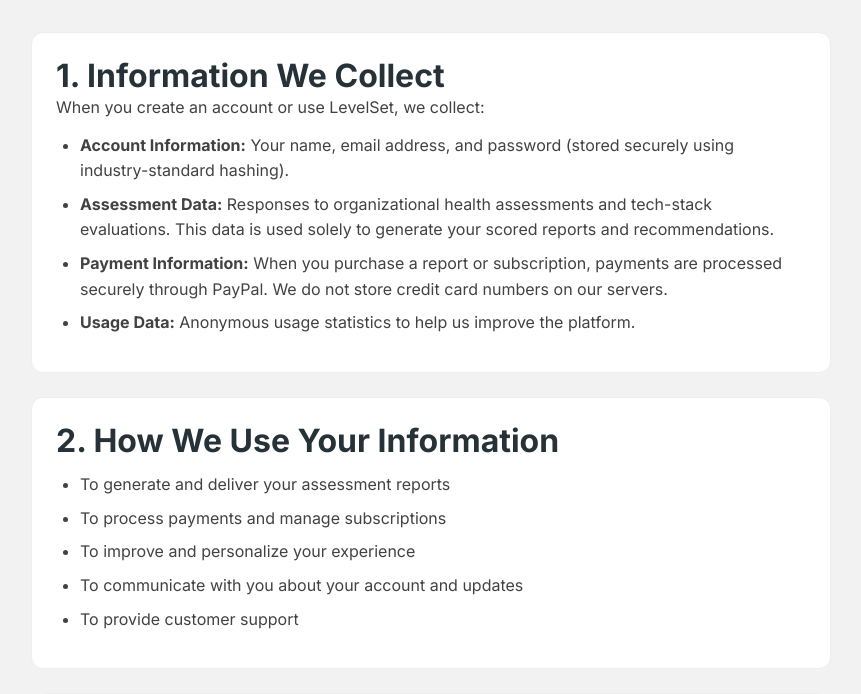
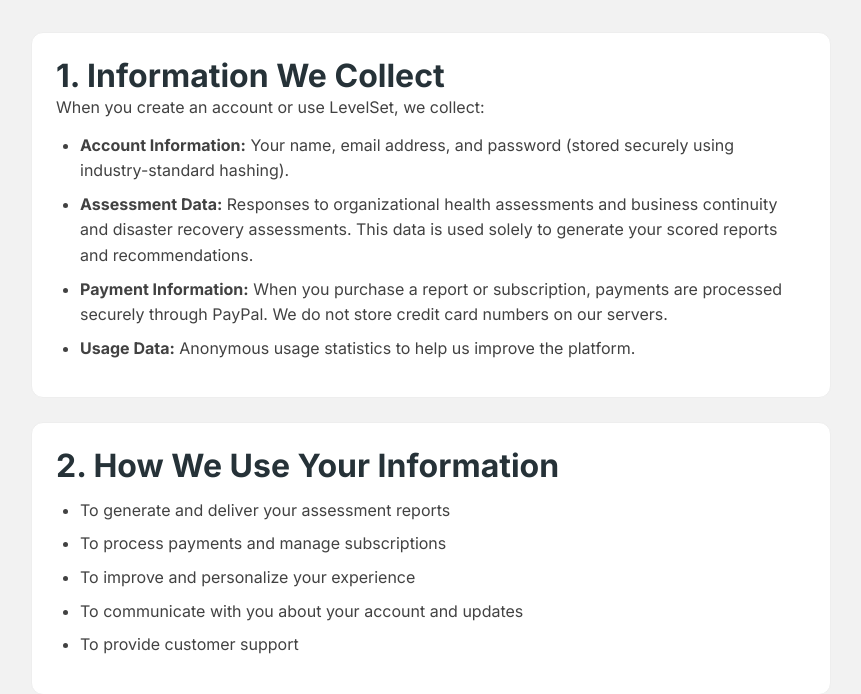
Before and after one commit to lmlewis1776/LevelSet, a Flask app: page /privacy in a window 1280 px wide. Shown: the part 202-896 px from the top of the page, without its empty margins (209-1070 px from the left). Run offline with Flask 3, Linux system fonts and the light colour scheme.

Commit message:
Update privacy.html
Updated to change from tech stack to bc/dr in description.

```diff
--- a/templates/privacy.html
+++ b/templates/privacy.html
@@ -14,7 +14,7 @@
             <p>When you create an account or use LevelSet, we collect:</p>
             <ul>
                 <li><strong>Account Information:</strong> Your name, email address, and password (stored securely using industry-standard hashing).</li>
-                <li><strong>Assessment Data:</strong> Responses to organizational health assessments and tech-stack evaluations. This data is used solely to generate your scored reports and recommendations.</li>
+                <li><strong>Assessment Data:</strong> Responses to organizational health assessments and business continuity and disaster recovery assessments. This data is used solely to generate your scored reports and recommendations.</li>
                 <li><strong>Payment Information:</strong> When you purchase a report or subscription, payments are processed securely through PayPal. We do not store credit card numbers on our servers.</li>
                 <li><strong>Usage Data:</strong> Anonymous usage statistics to help us improve the platform.</li>
             </ul>
```
